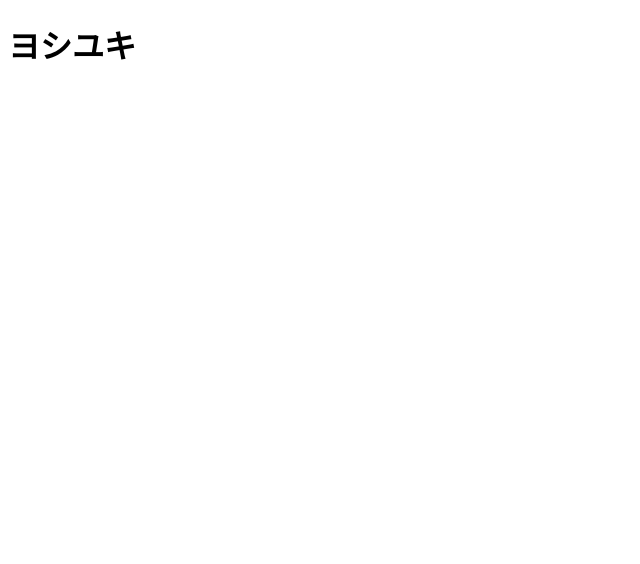
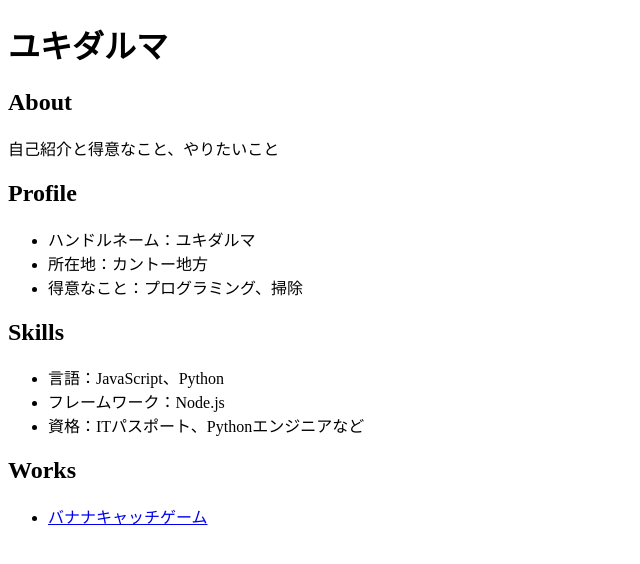
Before and after one commit to 251zs02244-cell/251zs02244-cell.github.io, a plain HTML site: page index.html in a window 1280 px wide. Shown: the whole page, without its empty margins (0-640 px from the left). Drawn offline with Linux system fonts and the light colour scheme.

Commit message:
Update index.html

```diff
--- a/index.html
+++ b/index.html
@@ -2,9 +2,27 @@
 <html lang="en">
 <head>
     <meta charset="UTF-8">
-    <title>ヨシユキのポートフォリオ</title>
+    <title>ユキダルマのポートフォリオ</title>
 </head>
 <body>
-    <h1>ヨシユキ</h1>
+<h1>ユキダルマ</h1>
+<h2>About</h2>
+<p>自己紹介と得意なこと、やりたいこと</p>
+<h2>Profile</h2>
+<ul>
+    <li>ハンドルネーム：ユキダルマ</li>
+    <li>所在地：カントー地方</li>
+    <li>得意なこと：プログラミング、掃除</li>
+</ul>
+<h2>Skills</h2>
+<ul>
+    <li>言語：JavaScript、Python</li>
+    <li>フレームワーク：Node.js</li>
+    <li>資格：ITパスポート、Pythonエンジニアなど</li>
+</ul>
+<h2>Works</h2>
+<ul>
+    <li><a href="https://scratch.mit.edu/projects/1230567977/">バナナキャッチゲーム</a></li>
+</ul>
 </body>
 </html>
```
